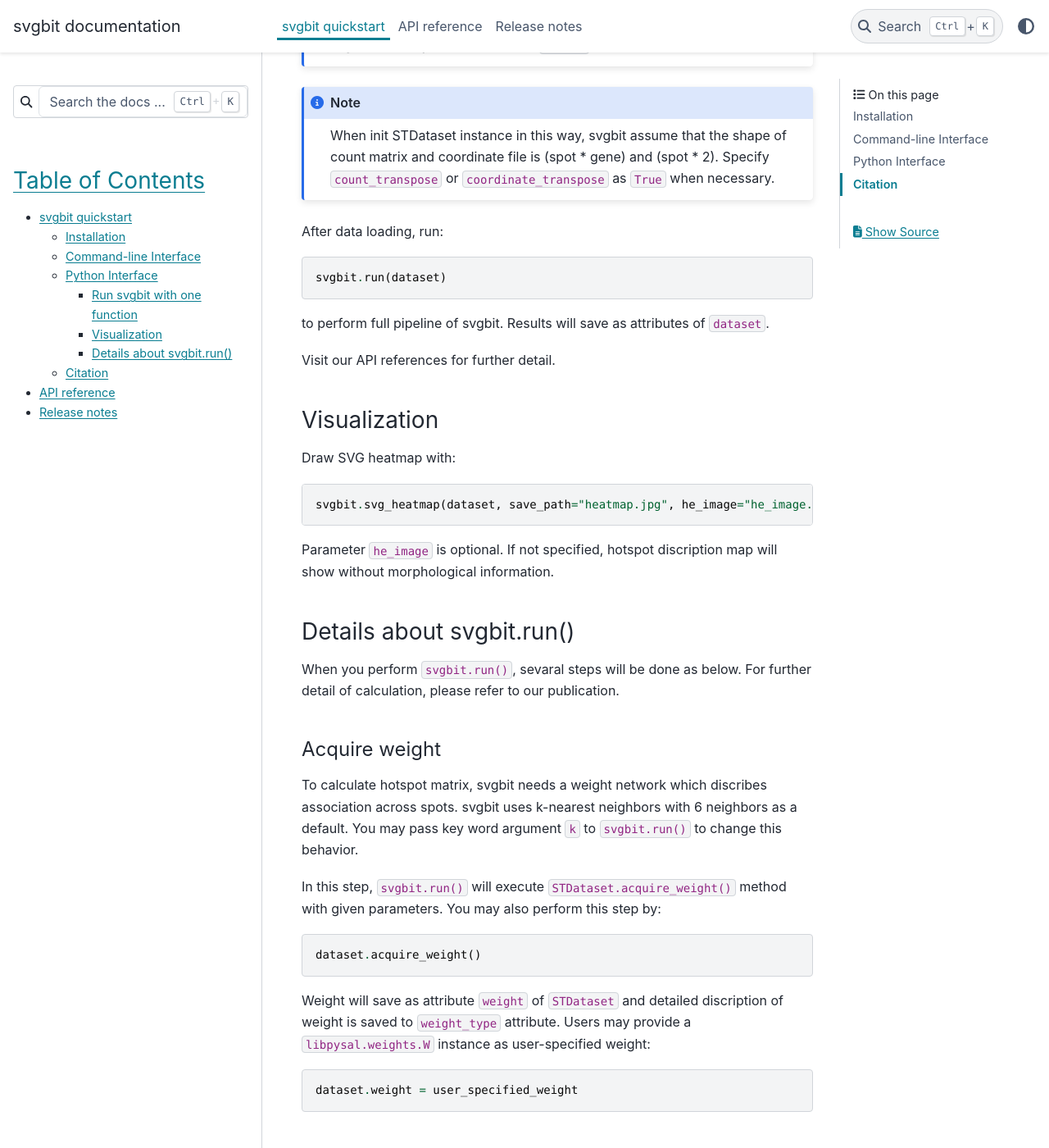
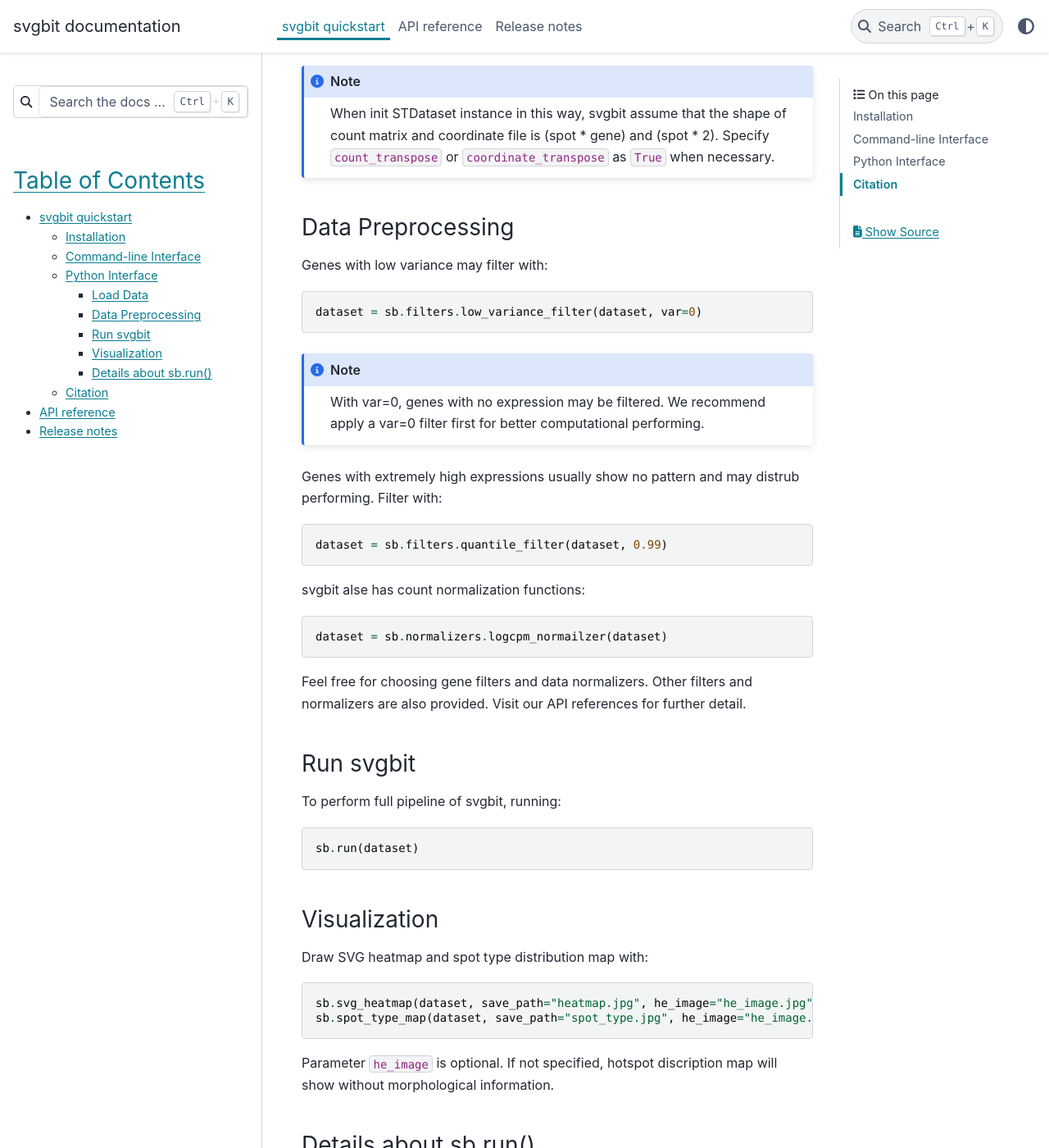
Before and after one commit to CPenglab/svgbit, a Sphinx documentation site: the page built from doc/source/quick_start/index.rst, in a window 1280 px wide and 1400 px high, scrolled down 2040 px. Shown: the whole window at 82% size. Built offline with Sphinx 7.4.7 and the PyData theme 0.15.4, drawn with Linux system fonts in a browser that asks for light colours; some of the changed text lies outside the part shown.

Commit message:
Update doc

```diff
--- a/doc/source/quick_start/index.rst
+++ b/doc/source/quick_start/index.rst
@@ -59,17 +59,17 @@ python. We recommend the usage of python API for more feature and convient
 control of your input data.
 
 
-Run svgbit with one function
-----------------------------
+Load Data
+---------
 svgbit could load data from Space Ranger output directory::
 
-    import svgbit
-    dataset = svgbit.load_10X("spaceranger_output/outs")
+    import svgbit as sb
+    dataset = sb.load_10X("spaceranger_output/outs")
 
 Or load data from csv files::
 
-    import svgbit
-    dataset = svgbit.STDataset(
+    import svgbit as sb
+    dataset = sb.STDataset(
         count_df="Data/count_df.csv",
         coordinate_df="Data/coor_df.csv",
         count_df_kwargs={"index_col": 0, "header": 0},
@@ -77,7 +77,7 @@ Or load data from csv files::
     )
 
 .. note::
-    ``svgbit.STDataset`` also accept ``pd.DataFrame`` and ``np.array`` as
+    ``sb.STDataset`` also accept ``pd.DataFrame`` and ``np.array`` as
     ``count_df`` and ``coordinate_df``. If ``str`` or ``pathlib.Path`` are
     given, svgbit would try to load data with ``pandas``.
 
@@ -87,29 +87,51 @@ Or load data from csv files::
    Specify ``count_transpose`` or ``coordinate_transpose`` as ``True``
    when necessary.
 
-After data loading, run::
 
-    svgbit.run(dataset)
+Data Preprocessing
+------------------
+Genes with low variance may filter with::
 
-to perform full pipeline of svgbit. Results will save as attributes of
-``dataset``.
+    dataset = sb.filters.low_variance_filter(dataset, var=0)
 
-Visit our API references for further detail.
+.. note::
+   With var=0, genes with no expression may be filtered. We recommend
+   apply a var=0 filter first for better computational performing.
+
+Genes with extremely high expressions usually show no pattern and may
+distrub performing. Filter with::
+
+    dataset = sb.filters.quantile_filter(dataset, 0.99)
+
+svgbit alse has count normalization functions::
+
+    dataset = sb.normalizers.logcpm_normailzer(dataset)
+
+Feel free for choosing gene filters and data normalizers. Other filters
+and normalizers are also provided. Visit our API references for further detail.
+
+
+Run svgbit
+----------
+To perform full pipeline of svgbit, running::
+
+    sb.run(dataset)
 
 
 Visualization
 -------------
-Draw SVG heatmap with::
+Draw SVG heatmap and spot type distribution map with::
 
-    svgbit.svg_heatmap(dataset, save_path="heatmap.jpg", he_image="he_image.jpg")
+    sb.svg_heatmap(dataset, save_path="heatmap.jpg", he_image="he_image.jpg")
+    sb.spot_type_map(dataset, save_path="spot_type.jpg", he_image="he_image.jpg")
 
 Parameter ``he_image`` is optional. If not specified, hotspot discription
 map will show without morphological information.
 
 
-Details about svgbit.run()
---------------------------
-When you perform ``svgbit.run()``, sevaral steps will be done as below.
+Details about sb.run()
+----------------------
+When you perform ``sb.run()``, sevaral steps will be done as below.
 For further detail of calculation, please refer to our publication.
 
 Acquire weight
@@ -117,10 +139,10 @@ Acquire weight
 
 To calculate hotspot matrix, svgbit needs a weight network which discribes
 association across spots. svgbit uses k-nearest neighbors with 6 neighbors
-as a default. You may pass key word argument ``k`` to ``svgbit.run()`` to
+as a default. You may pass key word argument ``k`` to ``sb.run()`` to
 change this behavior.
 
-In this step, ``svgbit.run()`` will execute ``STDataset.acquire_weight()``
+In this step, ``sb.run()`` will execute ``STDataset.acquire_weight()``
 method with given parameters. You may also perform this step by::
 
     dataset.acquire_weight()
```
Also changed, not shown: other parts of doc/source/quick_start/index.rst (+1 -1 lines), README.rst (+42 -20 lines).
